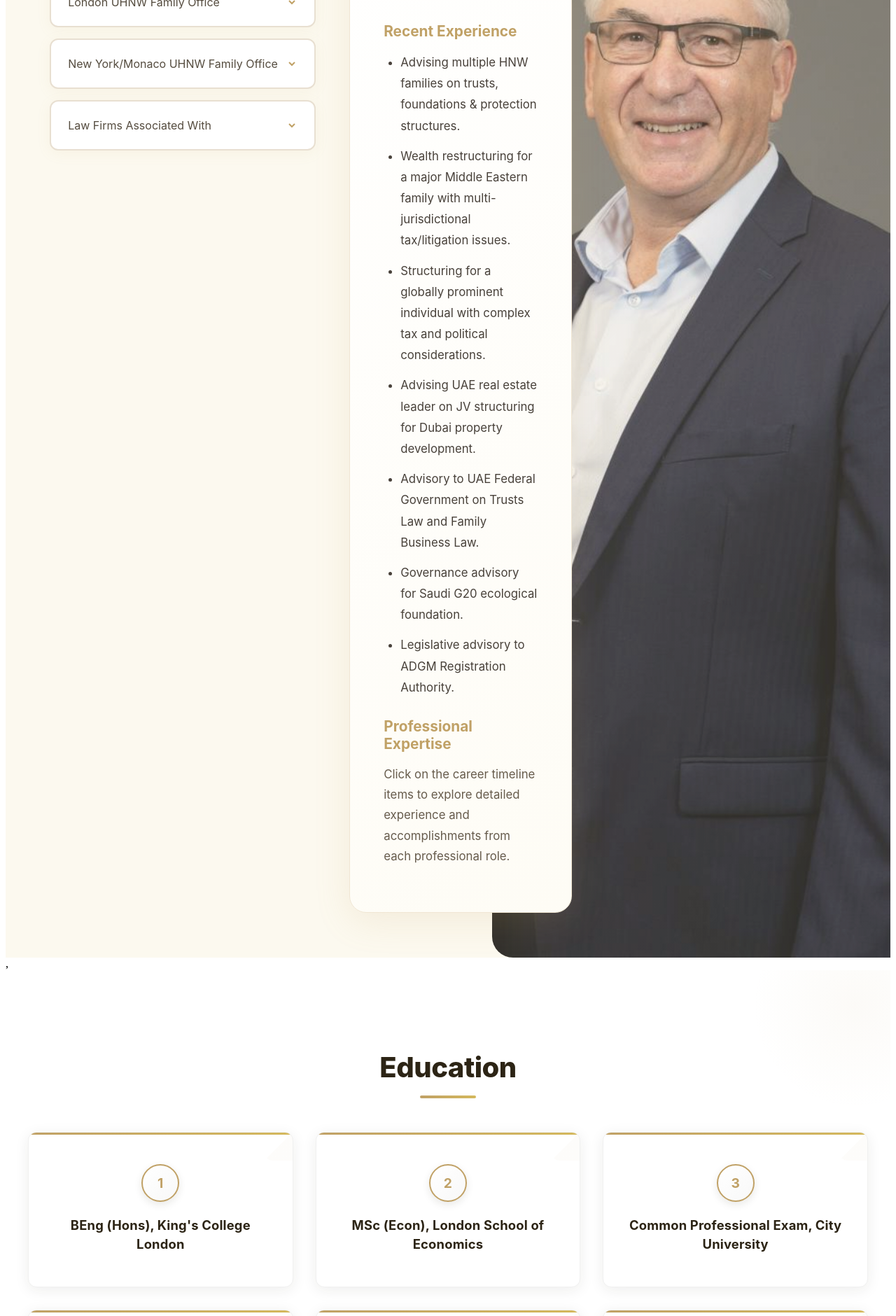
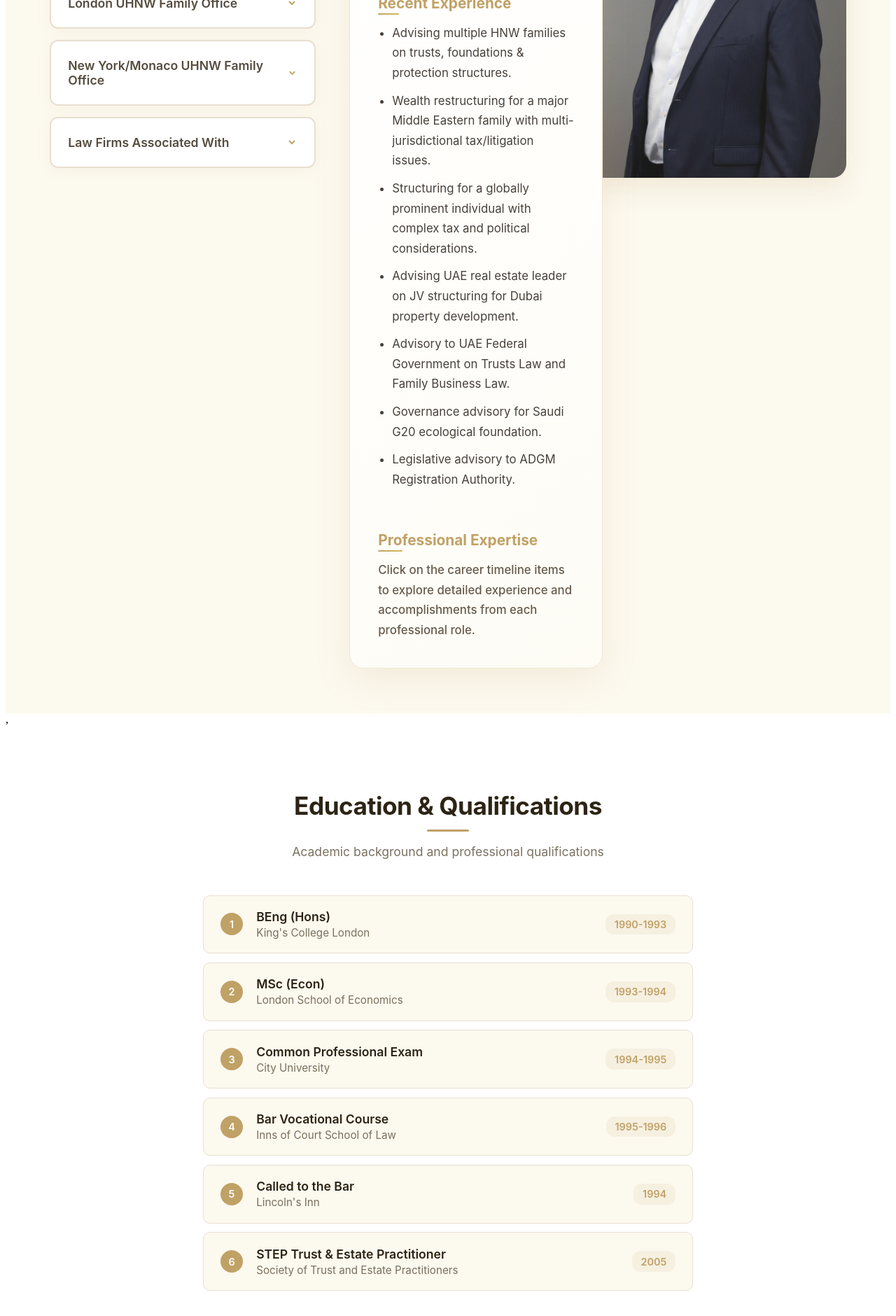
Before and after one commit to rahulSengupta01/lawyer, a React (Vite) app: page / in a window 1280 px wide. Shown: the part 3100-4980 px from the top of the page at 70% size. Built offline with nearby package versions, Linux system fonts and the light colour scheme.

Commit message:
changes done

```diff
--- a/src/components/EducationSection.jsx
+++ b/src/components/EducationSection.jsx
@@ -4,186 +4,201 @@ import '../index.css';
 const sand = '#c0a166';
 const darkBrown = '#2c2415';
 const mediumBrown = '#594e39';
-const lightBrown = '#8a7c63';
-const background = '#ffffff';
 
 const education = [
-  'BEng (Hons), King\'s College London',
-  'MSc (Econ), London School of Economics',
-  'Common Professional Exam, City University',
-  'Bar Vocational Course, Inns of Court School of Law',
-  "Called to the Bar, Lincoln's Inn (1994)",
-  'STEP Trust & Estate Practitioner (2005)'
+  {
+    degree: 'BEng (Hons)',
+    institution: 'King\'s College London',
+    year: '1990-1993'
+  },
+  {
+    degree: 'MSc (Econ)',
+    institution: 'London School of Economics',
+    year: '1993-1994'
+  },
+  {
+    degree: 'Common Professional Exam',
+    institution: 'City University',
+    year: '1994-1995'
+  },
+  {
+    degree: 'Bar Vocational Course',
+    institution: 'Inns of Court School of Law',
+    year: '1995-1996'
+  },
+  {
+    degree: 'Called to the Bar',
+    institution: 'Lincoln\'s Inn',
+    year: '1994'
+  },
+  {
+    degree: 'STEP Trust & Estate Practitioner',
+    institution: 'Society of Trust and Estate Practitioners',
+    year: '2005'
+  }
 ];
 
 const EducationSection = () => (
   <section style={{
-    background: background,
-    padding: '5rem 0',
-    fontFamily: 'Inter, Poppins, serif',
+    background: '#ffffff',
+    padding: '4rem 0',
+    fontFamily: 'Inter, Poppins, sans-serif',
     width: '100%',
     position: 'relative',
-    overflow: 'hidden',
   }}>
-    {/* Background decorative elements */}
-    <div style={{
-      position: 'absolute',
-      top: '-100px',
-      right: '-100px',
-      width: '300px',
-      height: '300px',
-      background: 'radial-gradient(circle, rgba(192,161,102,0.05) 0%, rgba(192,161,102,0) 70%)',
-      borderRadius: '50%',
-    }}></div>
 
     <div style={{
-      position: 'absolute',
-      bottom: '-150px',
-      left: '-150px',
-      width: '400px',
-      height: '400px',
-      background: 'radial-gradient(circle, rgba(44,36,21,0.03) 0%, rgba(44,36,21,0) 70%)',
-      borderRadius: '50%',
-    }}></div>
+      maxWidth: '900px',
+      margin: '0 auto',
+      padding: '0 2rem',
+    }}>
 
-    <div style={{
-      maxWidth: '1200px',
-      margin: '0 auto',
-      padding: '0 2vw',
-      position: 'relative',
-      zIndex: 2
-    }}>
-      <h2 style={{
+      {/* Header Section */}
+      <div style={{
         textAlign: 'center',
-        color: darkBrown,
-        fontWeight: 800,
-        fontSize: '2.5rem',
-        letterSpacing: '-0.5px',
-        marginBottom: '1rem',
+        marginBottom: '3rem',
       }}>
-        Education
-      </h2>
+        <h2 style={{
+          color: darkBrown,
+          fontWeight: 700,
+          fontSize: '2.2rem',
+          marginBottom: '0.8rem',
+          letterSpacing: '-0.5px',
+        }}>
+          Education & Qualifications
+        </h2>
 
-      {/* Accent underline */}
+        <div style={{
+          width: '60px',
+          height: '3px',
+          background: sand,
+          margin: '0 auto 1rem auto',
+          borderRadius: '2px',
+        }}></div>
+
+        <p style={{
+          color: mediumBrown,
+          fontSize: '1.1rem',
+          fontWeight: 400,
+          maxWidth: '500px',
+          margin: '0 auto',
+          lineHeight: '1.5',
+          opacity: 0.8,
+        }}>
+          Academic background and professional qualifications
+        </p>
+      </div>
+
+      {/* Education List - Compact Design */}
       <div style={{
-        width: '80px',
-        height: '4px',
-        background: 'linear-gradient(90deg, #c0a166, #d4b85c)',
-        margin: '0 auto 3rem auto',
-        borderRadius: '2px',
-      }}></div>
-
-      <div style={{
-        display: 'grid',
-        gridTemplateColumns: 'repeat(auto-fit, minmax(350px, 1fr))',
-        gap: '2rem',
-        justifyContent: 'center',
-        alignItems: 'stretch'
+        display: 'flex',
+        flexDirection: 'column',
+        gap: '0.8rem',
+        maxWidth: '700px',
+        margin: '0 auto',
       }}>
-        {education.map((item, idx) => (
+        {education.map((edu, idx) => (
           <div
-            key={item}
+            key={idx}
             style={{
-              background: '#ffffff',
-              color: darkBrown,
-              borderRadius: '12px',
-              boxShadow: '0 4px 20px rgba(44,36,21,0.08)',
-              padding: '2.5rem 2rem',
-              fontWeight: 600,
-              fontSize: '1.1rem',
-              textAlign: 'center',
-              letterSpacing: '0.01em',
-              border: `1px solid #f0f0f0`,
-              transition: 'all 0.3s cubic-bezier(0.25, 0.46, 0.45, 0.94)',
               display: 'flex',
-              flexDirection: 'column',
-              justifyContent: 'center',
               alignItems: 'center',
-              position: 'relative',
-              overflow: 'hidden',
-              minHeight: '140px',
+              padding: '1.2rem 1.5rem',
+              background: '#fcf9ef',
+              borderRadius: '10px',
+              border: `1px solid #e8dfd1`,
+              transition: 'all 0.2s ease',
               cursor: 'pointer',
             }}
             onMouseEnter={(e) => {
-              e.currentTarget.style.transform = 'translateY(-8px)';
-              e.currentTarget.style.boxShadow = '0 12px 40px rgba(44,36,21,0.15)';
+              e.currentTarget.style.background = '#fffbf0';
               e.currentTarget.style.borderColor = sand;
+              e.currentTarget.style.transform = 'translateX(5px)';
             }}
             onMouseLeave={(e) => {
-              e.currentTarget.style.transform = 'translateY(0)';
-              e.currentTarget.style.boxShadow = '0 4px 20px rgba(44,36,21,0.08)';
-              e.currentTarget.style.borderColor = '#f0f0f0';
+              e.currentTarget.style.background = '#fcf9ef';
+              e.currentTarget.style.borderColor = '#e8dfd1';
+              e.currentTarget.style.transform = 'translateX(0)';
             }}
           >
-            {/* Top accent border */}
+            {/* Number Indicator */}
             <div style={{
-              position: 'absolute',
-              top: 0,
-              left: 0,
-              right: 0,
-              height: '3px',
-              background: 'linear-gradient(90deg, #c0a166, #d4b85c)',
-              borderRadius: '12px 12px 0 0',
-            }}></div>
-
-            {/* Icon/Number */}
-            <div style={{
-              width: '50px',
-              height: '50px',
-              background: 'linear-gradient(135deg, #ffffff 0%, #f8f8f8 100%)',
+              width: '32px',
+              height: '32px',
+              background: sand,
               borderRadius: '50%',
               display: 'flex',
               alignItems: 'center',
               justifyContent: 'center',
-              marginBottom: '1.2rem',
-              border: `2px solid ${sand}`,
-              color: sand,
-              fontWeight: 700,
-              fontSize: '1.2rem',
-              boxShadow: '0 4px 12px rgba(44,36,21,0.1)',
-              transition: 'all 0.3s ease',
+              color: '#ffffff',
+              fontWeight: 600,
+              fontSize: '0.9rem',
+              marginRight: '1.2rem',
+              flexShrink: 0,
             }}>
               {idx + 1}
             </div>
 
-            <span style={{
-              fontSize: '1.15rem',
-              fontWeight: 700,
-              color: darkBrown,
-              lineHeight: '1.5',
-              textAlign: 'center',
-              position: 'relative',
-              zIndex: 2,
+            {/* Education Content */}
+            <div style={{
+              flex: 1,
+              display: 'flex',
+              justifyContent: 'space-between',
+              alignItems: 'center',
             }}>
-              {item}
-            </span>
+              <div>
+                <div style={{
+                  color: darkBrown,
+                  fontWeight: 600,
+                  fontSize: '1.1rem',
+                  marginBottom: '0.2rem',
+                }}>
+                  {edu.degree}
+                </div>
+                <div style={{
+                  color: mediumBrown,
+                  fontWeight: 400,
+                  fontSize: '0.95rem',
+                  opacity: 0.8,
+                }}>
+                  {edu.institution}
+                </div>
+              </div>
 
-            {/* Subtle corner accent */}
-            <div style={{
-              position: 'absolute',
-              top: 0,
-              right: 0,
-              width: '40px',
-              height: '40px',
-              background: 'linear-gradient(135deg, transparent 50%, rgba(192,161,102,0.03) 50%)',
-              borderBottomLeftRadius: '12px',
-              transition: 'all 0.3s ease',
-            }}></div>
+              {/* Year */}
+              <div style={{
+                color: sand,
+                fontWeight: 600,
+                fontSize: '0.9rem',
+                background: 'rgba(192,161,102,0.1)',
+                padding: '0.4rem 0.8rem',
+                borderRadius: '12px',
+                marginLeft: '1rem',
+                flexShrink: 0,
+              }}>
+                {edu.year}
+              </div>
+            </div>
           </div>
         ))}
       </div>
 
-      {/* Bottom decorative element */}
+      {/* Compact Footer */}
       <div style={{
         textAlign: 'center',
-        marginTop: '3rem',
-        color: mediumBrown,
-        fontSize: '1rem',
-        fontWeight: 500,
-        fontStyle: 'italic',
-        opacity: 0.8,
+        marginTop: '2.5rem',
+        padding: '1.5rem',
       }}>
-        Comprehensive Legal Education & Professional Qualifications
+        <p style={{
+          color: mediumBrown,
+          fontSize: '0.95rem',
+          fontWeight: 500,
+          margin: 0,
+          fontStyle: 'italic',
+          opacity: 0.7,
+        }}>
+          Continuous professional development
+        </p>
       </div>
     </div>
   </section>
--- a/src/components/ExperienceSection.jsx
+++ b/src/components/ExperienceSection.jsx
@@ -62,10 +62,10 @@ const ExperienceSection = () => {
     >
       {/* Mobile background image */}
       <div
+        className="mobile-bg"
         style={{
           display: "none",
         }}
-        className="mobile-bg"
       ></div>
 
       <style>
@@ -88,10 +88,11 @@ const ExperienceSection = () => {
           .mobile-bg {
             display: block;
             width: 100%;
-            height: 250px;
+            height: 200px;
             background: url(${experienceImg}) center/cover no-repeat;
-            border-radius: 16px;
+            border-radius: 12px;
             margin-bottom: 2rem;
+            opacity: 0.7;
           }
           .desktop-bg {
             display: none !important;
@@ -102,25 +103,35 @@ const ExperienceSection = () => {
           .center-col h2 {
             font-size: 1.9rem !important;
           }
+          .mobile-bg {
+            height: 150px;
+          }
         }
       `}
       </style>
 
-      {/* Desktop right-side background image */}
+      {/* Improved Desktop background image */}
       <div
-        className="desktop-bg"
-        style={{
-          position: "absolute",
-          right: 0,
-          top: 0,
-          bottom: 0,
-          width: "45%",
-          background: `linear-gradient(135deg, rgba(192, 161, 102, 0.15) 0%, rgba(192, 161, 102, 0.05) 100%), url(${experienceImg}) center/cover no-repeat`,
-          opacity: 0.85,
-          borderTopLeftRadius: "30px",
-          borderBottomLeftRadius: "30px",
-        }}
-      ></div>
+  className="desktop-bg"
+  style={{
+    position: "absolute",
+    right: "5%",
+    top: "0",
+    width: "29%",
+    height: "70%",
+    maxHeight: "500px",
+    backgroundImage: `url(${experienceImg})`,
+    backgroundSize: "cover",
+    backgroundRepeat: "no-repeat",
+    backgroundPosition: "top center",
+    borderRadius: "20px",
+    boxShadow: "0 15px 40px rgba(192, 161, 102, 0.2)",
+    opacity: 0.9,
+    zIndex: 1,
+    marginTop: "2rem", // Optional, adjust for spacing
+  }}
+></div>
+
 
       {/* Section Content */}
       <div
@@ -128,7 +139,7 @@ const ExperienceSection = () => {
         style={{
           display: "flex",
           width: "90%",
-          maxWidth: "1400px",
+          maxWidth: "1300px",
           margin: "0 auto",
           zIndex: 2,
           alignItems: "flex-start",
@@ -143,6 +154,8 @@ const ExperienceSection = () => {
             flex: "0 0 380px",
             display: "flex",
             flexDirection: "column",
+            position: "relative",
+            zIndex: 3,
           }}
         >
           <h3
@@ -156,6 +169,17 @@ const ExperienceSection = () => {
             }}
           >
             Career Timeline
+            <span
+              style={{
+                position: "absolute",
+                bottom: "-10px",
+                left: 0,
+                width: "50px",
+                height: "3px",
+                background: "linear-gradient(90deg, #c0a166, #d4b85c)",
+                borderRadius: "2px",
+              }}
+            ></span>
           </h3>
 
           {timelineRoles.map((role, idx) => (
@@ -178,6 +202,8 @@ const ExperienceSection = () => {
                     : "2px solid #e8dfd1",
                 overflow: "hidden",
                 transition: "all 0.3s ease",
+                position: "relative",
+                zIndex: 2,
               }}
             >
               <div
@@ -189,9 +215,12 @@ const ExperienceSection = () => {
                   justifyContent: "space-between",
                   alignItems: "center",
                   color: openDropdown === idx ? sand : "#554c3f",
+                  fontWeight: openDropdown === idx ? 700 : 600,
+                  background: "transparent",
+                  transition: "all 0.3s ease",
                 }}
               >
-                <span>{role.label}</span>
+                <span style={{ fontSize: "1.1rem" }}>{role.label}</span>
                 <svg
                   width="16"
                   height="16"
@@ -220,7 +249,7 @@ const ExperienceSection = () => {
                     ? "0 1.5rem 1.5rem"
                     : "0 1.5rem",
                   overflow: "hidden",
-                  transition: "all 0.3s ease",
+                  transition: "all 0.4s cubic-bezier(0.25, 0.46, 0.45, 0.94)",
                 }}
               >
                 <ul
@@ -229,6 +258,7 @@ const ExperienceSection = () => {
                     fontSize: "1rem",
                     lineHeight: "1.6",
                     paddingLeft: "20px",
+                    margin: 0,
                   }}
                 >
                   {role.details.map((detail, i) => (
@@ -247,48 +277,65 @@ const ExperienceSection = () => {
           className="center-col"
           style={{
             flex: "1 1 500px",
-            background: "linear-gradient(135deg, #fff 0%, #fefcf5 100%)",
-            borderRadius: "24px",
-            padding: "3rem",
-            boxShadow: "0 12px 50px rgba(192, 161, 102, 0.15)",
+            background: "linear-gradient(135deg, #ffffff 0%, #fefcf5 100%)",
+            borderRadius: "20px",
+            padding: "2.5rem",
+            boxShadow: "0 15px 50px rgba(192, 161, 102, 0.15)",
             border: "1px solid #f0e6d3",
-            maxWidth: "580px",
+            maxWidth: "550px",
             position: "relative",
+            zIndex: 3,
           }}
         >
           <h2
             style={{
               color: sand,
               fontWeight: 800,
-              fontSize: "2.4rem",
-              marginBottom: "1rem",
+              fontSize: "2.2rem",
+              marginBottom: "1.5rem",
+              letterSpacing: "-0.5px",
+              lineHeight: "1.2",
             }}
           >
             Experience & Credentials
           </h2>
 
           {/* RECENT EXPERIENCE */}
-          <div>
+          <div style={{ marginBottom: "2rem" }}>
             <h4
               style={{
                 color: sand,
                 fontWeight: 700,
                 fontSize: "1.3rem",
                 marginBottom: "1rem",
+                position: "relative",
+                display: "inline-block",
               }}
             >
               Recent Experience
+              <span
+                style={{
+                  position: "absolute",
+                  bottom: "-4px",
+                  left: 0,
+                  width: "30px",
+                  height: "2px",
+                  background: "linear-gradient(90deg, #c0a166, #d4b85c)",
+                  borderRadius: "1px",
+                }}
+              ></span>
             </h4>
             <ul
               style={{
                 color: "#48413a",
                 fontSize: "1.05rem",
-                lineHeight: "1.8",
-                paddingLeft: "24px",
+                lineHeight: "1.7",
+                paddingLeft: "20px",
+                margin: 0,
               }}
             >
               {recentExperience.map((exp, idx) => (
-                <li key={idx} style={{ marginBottom: "0.8rem" }}>
+                <li key={idx} style={{ marginBottom: "0.7rem" }}>
                   {exp}
                 </li>
               ))}
@@ -303,15 +350,30 @@ const ExperienceSection = () => {
                 fontWeight: 700,
                 fontSize: "1.3rem",
                 marginBottom: "1rem",
+                position: "relative",
+                display: "inline-block",
               }}
             >
               Professional Expertise
+              <span
+                style={{
+                  position: "absolute",
+                  bottom: "-4px",
+                  left: 0,
+                  width: "35px",
+                  height: "2px",
+                  background: "linear-gradient(90deg, #c0a166, #d4b85c)",
+                  borderRadius: "1px",
+                }}
+              ></span>
             </h4>
             <p
               style={{
                 color: "#665b4c",
                 fontSize: "1.05rem",
-                lineHeight: "1.75",
+                lineHeight: "1.7",
+                margin: 0,
+                fontWeight: 500,
               }}
             >
               Click on the career timeline items to explore detailed experience
@@ -320,11 +382,12 @@ const ExperienceSection = () => {
           </div>
         </div>
 
-        {/* RIGHT SPACER (DESKTOP ONLY) */}
+        {/* RIGHT SPACER (DESKTOP ONLY) - Reduced width */}
         <div
           className="right-col"
           style={{
-            flex: "0 0 380px",
+            flex: "0 0 300px",
+            height: "100%",
           }}
         ></div>
       </div>
```
Also changed, not shown: src/assets/work.jpg.
